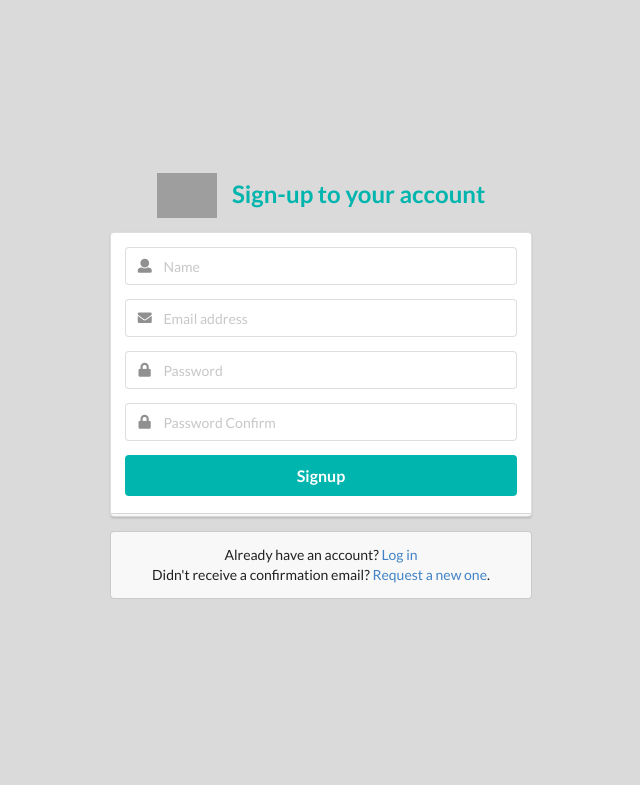
After one commit to LeightonStreet/LingoBarter, a Python web app: template lingobarter/templates/security/register_user.html in a window 1280 px wide. The commit adds this page. Shown: the top 785 px of the page, without its empty margins (319-959 px from the left). Run offline with Jinja, Linux system fonts and the light colour scheme; the template is opened without the code that fills it: most values are stand-ins (such as "Sample title", 1, 10 or a date in 2020); form fields are guessed from the names that the template uses; some libraries are stand-ins or nearby versions; grey boxes are pictures that could not be loaded.

Commit message:
finish user control

```diff
--- /dev/null
+++ b/lingobarter/templates/security/register_user.html
@@ -0,0 +1,118 @@
+<!DOCTYPE html>
+<html>
+<head>
+    <!-- Standard Meta -->
+    <meta charset="utf-8"/>
+    <meta http-equiv="X-UA-Compatible" content="IE=edge,chrome=1"/>
+    <meta name="viewport" content="width=device-width, initial-scale=1.0, maximum-scale=1.0">
+
+    <!-- Site Properties -->
+    <title>Signup - Lingobarter</title>
+    <link rel="stylesheet" href="https://cdnjs.cloudflare.com/ajax/libs/semantic-ui/2.1.8/semantic.min.css">
+
+    <script src="//cdnjs.cloudflare.com/ajax/libs/jquery/2.2.2/jquery.min.js"></script>
+    <script src="//cdnjs.cloudflare.com/ajax/libs/semantic-ui/2.1.8/semantic.min.js"></script>
+    <script src='//www.google.com/recaptcha/api.js'></script>
+    <style type="text/css">
+        body {
+            background-color: #DADADA;
+        }
+
+        body > .grid {
+            height: 100%;
+        }
+
+        .image {
+            margin-top: -100px;
+        }
+
+        .column {
+            max-width: 450px;
+        }
+    </style>
+</head>
+<body>
+
+<div class="ui middle aligned center aligned grid">
+    <div class="column">
+        <h2 class="ui teal image header">
+            <img src="http://semantic-ui.com/examples/assets/images/logo.png" class="image">
+            <div class="content">
+                Sign-up to your account
+            </div>
+        </h2>
+        <form class="ui large form" name="register_user_form" method="post" action="{{ url_for_security('register') }}">
+            <div class="ui stacked segment">
+                {{ register_user_form.hidden_tag() }}
+                <div class="field">
+                    <div class="ui left icon input">
+                        <i class="user icon"></i>
+                        {{ register_user_form.name(placeholder="Name") | safe }}
+                    </div>
+                </div>
+                <div class="field">
+                    <div class="ui left icon input">
+                        <i class="mail icon"></i>
+                        {{ register_user_form.email(placeholder="Email address") | safe }}
+                    </div>
+                </div>
+                <div class="field">
+                    <div class="ui left icon input">
+                        <i class="lock icon"></i>
+                        {{ register_user_form.password(placeholder="Password") | safe }}
+                    </div>
+                </div>
+                {% if register_user_form.password_confirm %}
+                    <div class="field">
+                        <div class="ui left icon input">
+                            <i class="lock icon"></i>
+                            {{ register_user_form.password_confirm(placeholder="Password Confirm") | safe }}
+                        </div>
+                    </div>
+                {% endif %}
+                {% if config.get('SECURITY_RECAPTCHA_ENABLED') %}
+                    <div class="field">
+                        {{register_user_form.recaptcha}}
+                    </div>
+                {% endif %}
+                {{ register_user_form.submit(class="ui fluid large teal submit button", value="Signup") | safe}}
+            </div>
+
+            <div class="ui error message" style="display:
+                    {% if register_user_form.email.errors
+                    or register_user_form.name.errors
+                    or register_user_form.password.errors
+                    or register_user_form.password_confirm.errors
+                    or (config.get('SECURITY_RECAPTCHA_ENABLED') and register_user_form.recaptcha.errors) %} block; {% endif %}">
+                <ul class="list">
+                    {% if register_user_form.email.errors %}
+                        <li>Email: {{ register_user_form.email.errors[0] }}</li>
+                    {% endif %}
+                    {% if register_user_form.name.errors %}
+                        <li>Name: {{ register_user_form.name.errors[0] }}</li>
+                    {% endif %}
+                    {% if register_user_form.password.errors %}
+                        <li>Password: {{ register_user_form.password.errors[0] }}</li>
+                    {% endif %}
+                    {% if register_user_form.password_confirm.errors %}
+                        <li>Password Confirm: {{ register_user_form.password_confirm.errors[0] }}</li>
+                    {% endif %}
+                    {% if config.get('SECURITY_RECAPTCHA_ENABLED') %}
+                        {% if register_user_form.recaptcha.errors %}
+                            <li>Captcha: {{ register_user_form.recaptcha.errors[0] }}</li>
+                        {% endif %}
+                    {% endif %}
+                </ul>
+            </div>
+        </form>
+
+        <div class="ui message">
+            Already have an account? <a href="{{ url_for_security('login') }}">Log in</a><br>
+            Didn't receive a confirmation email? <a href="{{ url_for_security('send_confirmation') }}">Request a new one</a>.
+        </div>
+    </div>
+</div>
+
+</body>
+
+</html>
```
Also changed, not shown: lingobarter/settings.py (+9 -5 lines), lingobarter/templates/accounts/profile.html (added, +10 -0 lines), lingobarter/templates/index.html (+30 -8 lines), lingobarter/templates/security/login_user.html (+27 -46 lines).
